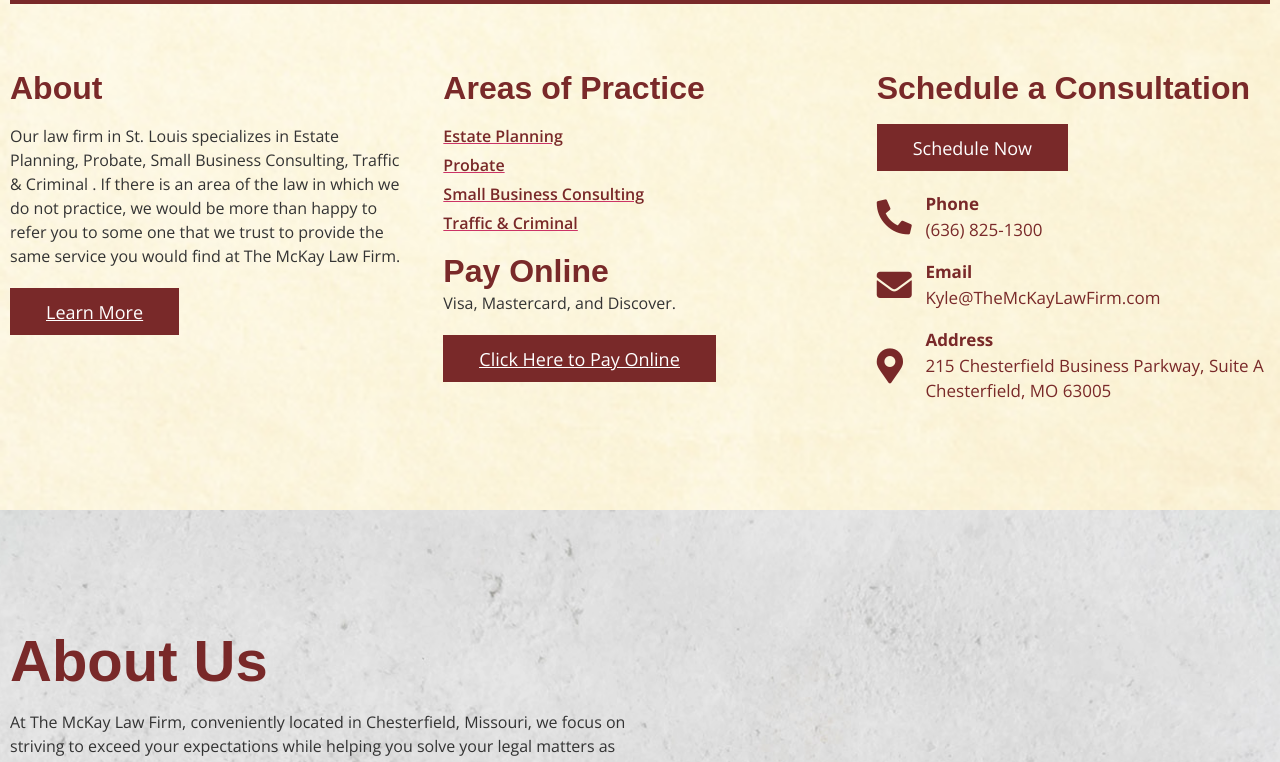
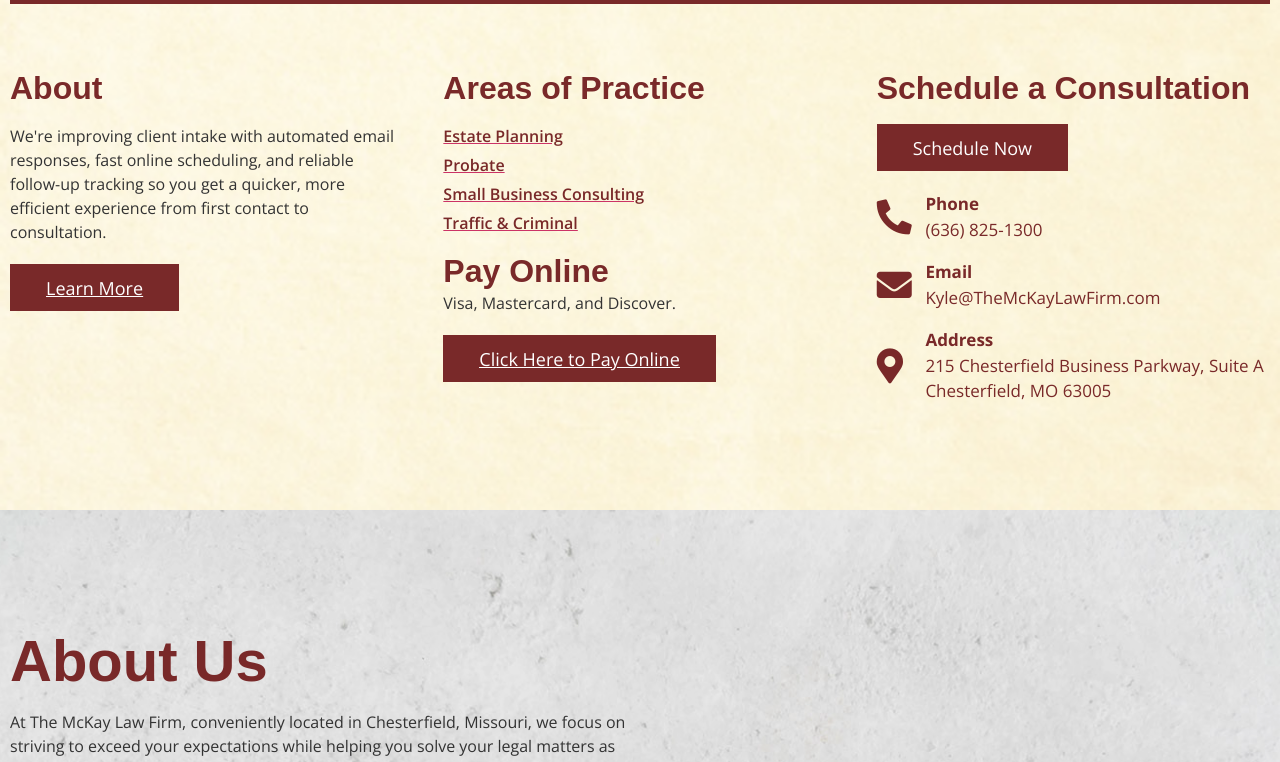
Before and after one commit to mario-guerra/email-automation, a plain HTML site: page site-ghpages/index.html in a window 1280 px wide. Shown: the part 1020-1782 px from the top of the page. Drawn offline with Linux system fonts and the light colour scheme; a script that the page names is missing; a web font is replaced by a local one.

Commit message:
more text changes

```diff
--- a/site-ghpages/index.html
+++ b/site-ghpages/index.html
@@ -928,15 +928,9 @@
 </div>
 <div class="elementor-element elementor-element-f1827d0 elementor-widget elementor-widget-text-editor" data-element_type="widget" data-id="f1827d0" data-widget_type="text-editor.default">
 <div class="elementor-widget-container">
-<p>
-            Our law firm in St. Louis specializes in
-            <span class="color_2 cz-color-0">
-<span class="cz-color-0">
-              Estate Planning, Probate, Small Business Consulting, Traffic &amp; Criminal
-             </span>
-</span>
-            . If there is an area of the law in which we do not practice, we would be more than happy to refer you to some one that we trust to provide the same service you would find at The McKay Law Firm.
-           </p>
+                    <p>
+                        We're improving client intake with automated email responses, fast online scheduling, and reliable follow-up tracking so you get a quicker, more efficient experience from first contact to consultation.
+                     </p>
 </div>
 </div>
 <div class="elementor-element elementor-element-2fd3386 elementor-widget elementor-widget-button" data-element_type="widget" data-id="2fd3386" data-widget_type="button.default">
@@ -1363,7 +1357,7 @@
 <p class="font_7 cz-color-5074289">
 <span class="color_2 cz-color-0">
 <span class="cz-color-0">
-                Our law firm in St. Louis specializes in Estate Planning, Probate, Small Business Consulting, Traffic &amp; Criminal. If there is an area of the law in which we do not practice, we would be more than happy to refer you to some one that we trust to provide the same service you would find at The McKay Law Firm.
+                We're improving client intake with automated email responses, fast online scheduling, and reliable follow-up tracking so you get a quicker, more efficient experience from first contact to consultation.
                </span>
 </span>
 </p>
```
